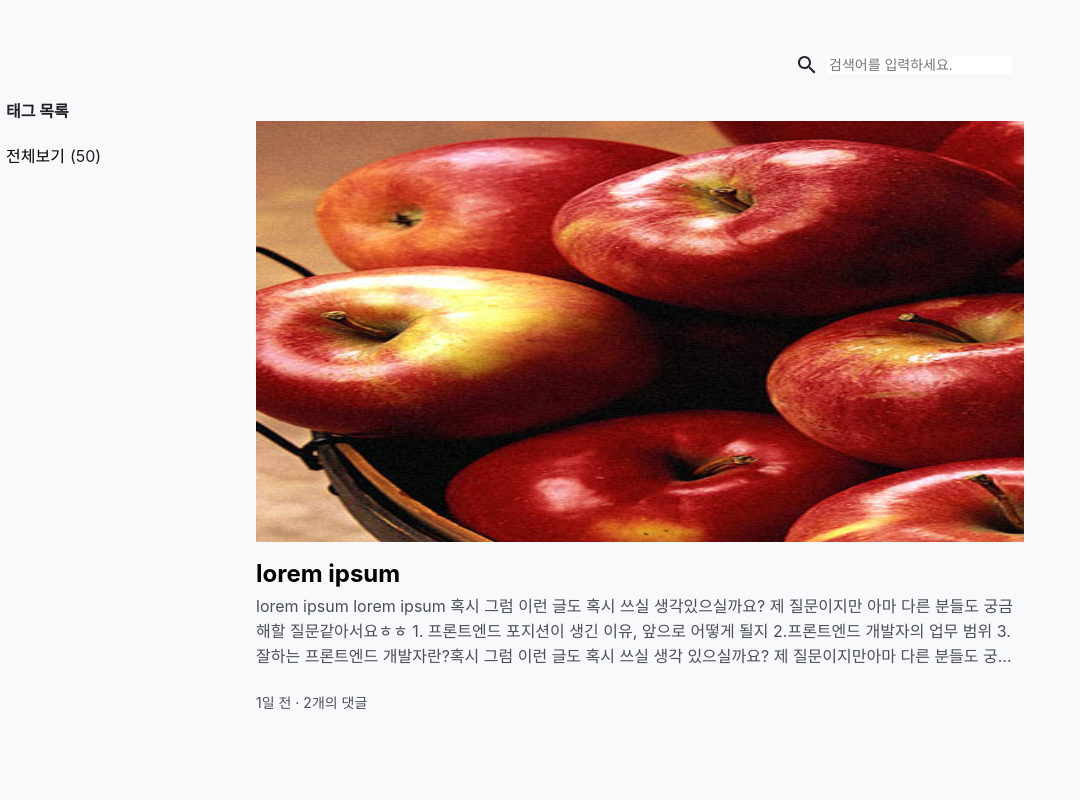
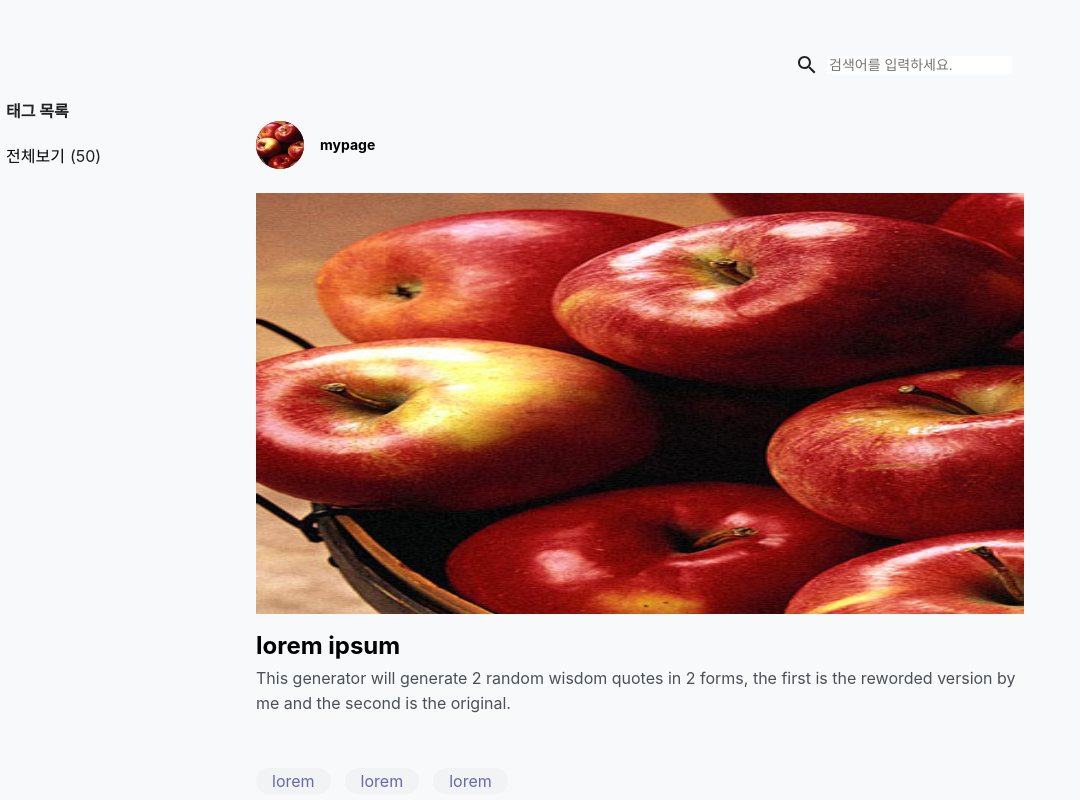
Before and after one commit to SPACE-DEV-CLUB/SPACE_DEV_CLUB_FRONT, a Next.js app: page /mypage in a window 1280 px wide. Shown: the part 500-1300 px from the top of the page, without its empty margins (0-1080 px from the left). Built offline with nearby package versions, Linux system fonts and the light colour scheme; a web font is replaced by a local one.

Commit message:
:sparkles: add search feature

```diff
--- a/src/components/MyPage/MyCard.tsx
+++ b/src/components/MyPage/MyCard.tsx
@@ -1,10 +1,22 @@
-import styled from "@emotion/styled"
-import Image from "next/image"
-import Link from "next/link"
-import SAMPLE_IMG from "../../../public/image/sample.jpeg"
-import { MEDIA_QUERY_END_POINT, PALLETS_LIGHT } from "../../constants"
-import { Profile } from "./Profile"
+import styled from "@emotion/styled";
+import Image from "next/image";
+import Link from "next/link";
+import SAMPLE_IMG from "../../../public/image/sample.jpeg";
+import { MEDIA_QUERY_END_POINT, PALLETS_LIGHT } from "../../constants";
+import { Profile } from "./Profile";
 
+type PropsTypes = {
+    imageUrl: string;
+    postTitle: string;
+    postDesc: string;
+    tags: Array<string>;
+    date: number;
+    comment: number;
+    username: string | string[] | undefined;
+    mySearch?: boolean;
+    count?: number;
+    day?: number;
+};
 export const MyCard = ({
     imageUrl,
     postTitle,
@@ -16,21 +28,10 @@ export const MyCard = ({
     username,
     count,
     day,
-}: {
-  imageUrl: string
-  postTitle: string
-  postDesc: string
-  tags: Array<string>
-  date: number
-  comment: number
-  username: string | string[] | undefined
-  mySearch?: boolean
-  count?: number
-  day?: number
-}) => {
+}: PropsTypes) => {
     return (
         <MyCardContainer>
-      {mySearch ? (
+            {!mySearch ? (
                 <>
                     <Profile id={username} />
                     <Link href={`/${username}`} passHref>
@@ -38,8 +39,8 @@ export const MyCard = ({
                             <ImageContainer>
                                 <Image
                                     layout="responsive"
-                  width={100}
-                  height={100}
+                                    width={734}
+                                    height={402}
                                     alt="sample image"
                                     src={imageUrl}
                                 />
@@ -87,8 +88,8 @@ export const MyCard = ({
                 </>
             )}
         </MyCardContainer>
-  )
-}
+    );
+};
 
 const MyCardContainer = styled.section`
     width: 100%;
@@ -139,7 +140,7 @@ const MyCardContainer = styled.section`
             font-size: 12px;
         }
     }
-`
+`;
 
 const DateCommentContainer = styled.div`
     color: ${PALLETS_LIGHT.SUB_FONT};
@@ -147,12 +148,12 @@ const DateCommentContainer = styled.div`
     @media only screen and (max-width: ${MEDIA_QUERY_END_POINT.MOBILE}) {
         font-size: 12px;
     }
-`
+`;
 
 const ImageContainer = styled.div`
     background: pink;
     overflow: hidden;
-`
+`;
 
 const TagsContainer = styled.div`
     display: inline-block;
@@ -170,4 +171,4 @@ const TagsContainer = styled.div`
             font-size: 12px;
         }
     }
-`
+`;
--- a/src/components/Search/SearchBar.tsx
+++ b/src/components/Search/SearchBar.tsx
@@ -19,7 +19,7 @@ export const SearchBar = () => {
     useEffect(() => {
         const timeOut = setTimeout(() => {
             router.push({ query: { q: searchQuery } });
-        }, 1000);
+        }, 300);
         return () => clearTimeout(timeOut);
     }, [searchQuery]);
 
--- a/src/data/index.ts
+++ b/src/data/index.ts
@@ -3,7 +3,7 @@ export const CARD_DATA = [
     imageUrl: 'http://localhost:3010/',
     postTitle: 'lorem ipsum',
     postDesc:
-      'lorem ipsum lorem ipsum 혹시 그럼 이런 글도 혹시 쓰실 생각있으실까요? 제 질문이지만 아마 다른 분들도 궁금해할 질문같아서요ㅎㅎ 1. 프론트엔드 포지션이 생긴 이유, 앞으로 어떻게 될지 2.프론트엔드 개발자의 업무 범위 3. 잘하는 프론트엔드 개발자란?혹시 그럼 이런 글도 혹시 쓰실 생각 있으실까요? 제 질문이지만아마 다른 분들도 궁금해할 질문같아서요 ㅎㅎ 1. 프론트엔드포지션이 생긴 이유, 앞으로 어떻게 될지 2. 프론트엔드 개발자의 업무 범위 3. 잘하는 프론트엔드 개발자란?',
+      'This generator will generate 2 random wisdom quotes in 2 forms, the first is the reworded version by me and the second is the original.',
     tags: ['lorem', 'lorem', 'lorem'],
     date: 1,
     comment: 2,
@@ -13,7 +13,7 @@ export const CARD_DATA = [
     imageUrl: 'http://localhost:3010/',
     postTitle: 'lorem ipsum',
     postDesc:
-      'lorem ipsum lorem ipsum 혹시 그럼 이런 글도 혹시 쓰실 생각있으실까요? 제 질문이지만 아마 다른 분들도 궁금해할 질문같아서요ㅎㅎ 1. 프론트엔드 포지션이 생긴 이유, 앞으로 어떻게 될지 2.프론트엔드 개발자의 업무 범위 3. 잘하는 프론트엔드 개발자란?혹시 그럼 이런 글도 혹시 쓰실 생각 있으실까요? 제 질문이지만아마 다른 분들도 궁금해할 질문같아서요 ㅎㅎ 1. 프론트엔드포지션이 생긴 이유, 앞으로 어떻게 될지 2. 프론트엔드 개발자의 업무 범위 3. 잘하는 프론트엔드 개발자란?',
+      'Words of wisdom are very common in many works of fiction and theyre often given by an elderly sage-like character. But no matter who gives them, they often carry emotional weight and some impact on other characters. Many of these are often reworded or otherwise altered ',
     tags: ['lorem', 'lorem', 'lorem'],
     date: 1,
     comment: 2,
@@ -23,7 +23,7 @@ export const CARD_DATA = [
     imageUrl: 'http://localhost:3010/',
     postTitle: 'lorem ipsum',
     postDesc:
-      'lorem ipsum lorem ipsum 혹시 그럼 이런 글도 혹시 쓰실 생각있으실까요? 제 질문이지만 아마 다른 분들도 궁금해할 질문같아서요ㅎㅎ 1. 프론트엔드 포지션이 생긴 이유, 앞으로 어떻게 될지 2.프론트엔드 개발자의 업무 범위 3. 잘하는 프론트엔드 개발자란?혹시 그럼 이런 글도 혹시 쓰실 생각 있으실까요? 제 질문이지만아마 다른 분들도 궁금해할 질문같아서요 ㅎㅎ 1. 프론트엔드포지션이 생긴 이유, 앞으로 어떻게 될지 2. 프론트엔드 개발자의 업무 범위 3. 잘하는 프론트엔드 개발자란?',
+      'versions of wisdom quotes from real life, which is a pattern I followed for this generator. Ie taken a wide range of quotes from a wide range of people and altered their words so they seem somewhat original when taken out of the context of this generator.',
     tags: ['lorem', 'lorem', 'lorem'],
     date: 1,
     comment: 2,
@@ -33,7 +33,7 @@ export const CARD_DATA = [
     imageUrl: 'http://localhost:3010/',
     postTitle: 'lorem ipsum',
     postDesc:
-      'lorem ipsum lorem ipsum 혹시 그럼 이런 글도 혹시 쓰실 생각있으실까요? 제 질문이지만 아마 다른 분들도 궁금해할 질문같아서요ㅎㅎ 1. 프론트엔드 포지션이 생긴 이유, 앞으로 어떻게 될지 2.프론트엔드 개발자의 업무 범위 3. 잘하는 프론트엔드 개발자란?혹시 그럼 이런 글도 혹시 쓰실 생각 있으실까요? 제 질문이지만아마 다른 분들도 궁금해할 질문같아서요 ㅎㅎ 1. 프론트엔드포지션이 생긴 이유, 앞으로 어떻게 될지 2. 프론트엔드 개발자의 업무 범위 3. 잘하는 프론트엔드 개발자란?',
+      'Of course I still want to credit the person who spoke the original words and have thus added the original quote below my altered version. In some cases the altered version will be changed minimally, in some theyll be altered in more major ways. There are a few quotes without an original,',
     tags: ['lorem', 'lorem', 'lorem'],
     date: 1,
     comment: 2,
@@ -43,7 +43,7 @@ export const CARD_DATA = [
     imageUrl: 'http://localhost:3010/',
     postTitle: 'lorem ipsum',
     postDesc:
-      'lorem ipsum lorem ipsum 혹시 그럼 이런 글도 혹시 쓰실 생각있으실까요? 제 질문이지만 아마 다른 분들도 궁금해할 질문같아서요ㅎㅎ 1. 프론트엔드 포지션이 생긴 이유, 앞으로 어떻게 될지 2.프론트엔드 개발자의 업무 범위 3. 잘하는 프론트엔드 개발자란?혹시 그럼 이런 글도 혹시 쓰실 생각 있으실까요? 제 질문이지만아마 다른 분들도 궁금해할 질문같아서요 ㅎㅎ 1. 프론트엔드포지션이 생긴 이유, 앞으로 어떻게 될지 2. 프론트엔드 개발자의 업무 범위 3. 잘하는 프론트엔드 개발자란?',
+      'this is because I either cant find the original or because I made it up myself. Its often not too difficult to sound smart, but the more you think about some of the quotes, including some spoken by great people, the more their faults can become apparent.',
     tags: ['lorem', 'lorem', 'lorem'],
     date: 1,
     comment: 2,
@@ -53,7 +53,7 @@ export const CARD_DATA = [
     imageUrl: 'http://localhost:3010/',
     postTitle: 'lorem ipsum',
     postDesc:
-      'lorem ipsum lorem ipsum 혹시 그럼 이런 글도 혹시 쓰실 생각있으실까요? 제 질문이지만 아마 다른 분들도 궁금해할 질문같아서요ㅎㅎ 1. 프론트엔드 포지션이 생긴 이유, 앞으로 어떻게 될지 2.프론트엔드 개발자의 업무 범위 3. 잘하는 프론트엔드 개발자란?혹시 그럼 이런 글도 혹시 쓰실 생각 있으실까요? 제 질문이지만아마 다른 분들도 궁금해할 질문같아서요 ㅎㅎ 1. 프론트엔드포지션이 생긴 이유, 앞으로 어떻게 될지 2. 프론트엔드 개발자의 업무 범위 3. 잘하는 프론트엔드 개발자란?',
+      'To start, simply click on the button to generate a random description. Dont like the description? Simply click again to get a new one.',
     tags: ['lorem', 'lorem', 'lorem'],
     date: 1,
     comment: 2,
--- a/src/types/Main.ts
+++ b/src/types/Main.ts
@@ -16,6 +16,7 @@ export interface CardProps {
   tags: string[];
   date: number;
   comment: number;
+  postNum?: number;
 }
 
 
```
Also changed, not shown: src/components/Search/FindPost.tsx (+7 -6 lines), src/pages/search/index.tsx (+35 -7 lines). Lines whose indentation alone changed are shown as unchanged.
